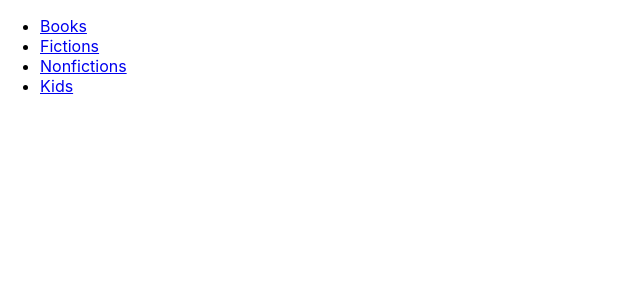
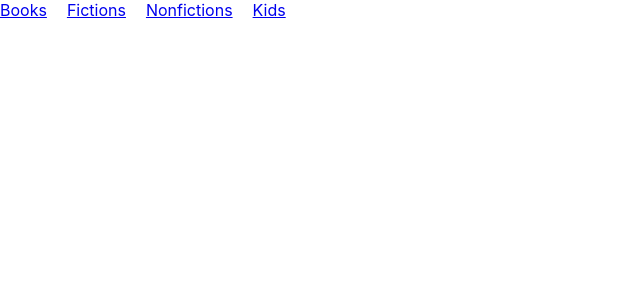
Before and after one commit to a-bilalh/bookstore_django_app, a React (Create React App) app in the folder frontend/: page / in a window 1280 px wide. Shown: the top 300 px of the page, without its empty margins (0-640 px from the left). Built offline with nearby package versions, Linux system fonts and the light colour scheme.

Commit message:
menu.css was added to fronend/src/components

```diff
--- /dev/null
+++ b/frontend/src/components/menu.css
@@ -0,0 +1,12 @@
+ul {
+    list-style-type: none;
+    margin: 0;
+    padding: 0;
+    overflow: hidden;
+}
+
+
+li {
+    display: inline-block;
+    margin-right: 20px;
+}
--- a/frontend/src/components/menu.js
+++ b/frontend/src/components/menu.js
@@ -1,9 +1,10 @@
+import './menu.css';
 
 
 function Menu() {
     return (
         <nav>
-            <ul>
+            <ul className="menu">
                 {/* Todo: links need to be updated <!-- */}
                 <li><a href="#home">Books</a></li>
                 <li><a href="#about">Fictions</a></li>
```
